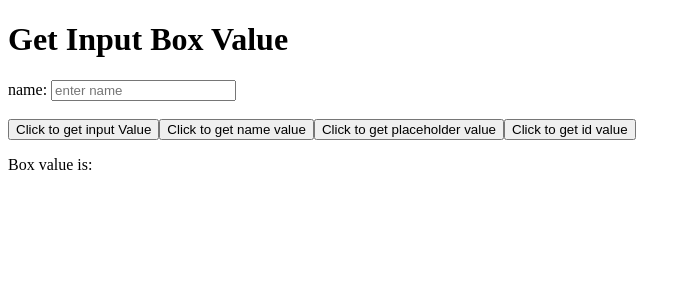
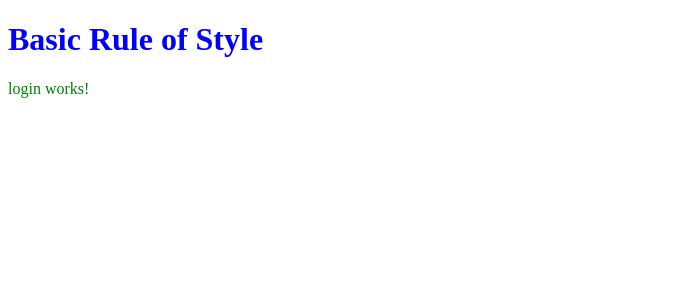
Before and after one commit to faisalmoinuddin99/ProductShut_FrontEnd, an Angular app: page / in a window 1280 px wide. Shown: the top 300 px of the page, without its empty margins (0-691 px from the left). Built offline with nearby package versions, Linux system fonts and the light colour scheme.

Commit message:
Basic Rule of Syle

```diff
--- a/src/app/app.component.css
+++ b/src/app/app.component.css
@@ -0,0 +1,5 @@
+ /* component level styling second preference */
+
+.heading{
+    color: yellow;
+}
--- a/src/app/app.component.html
+++ b/src/app/app.component.html
@@ -1,16 +1,9 @@
-<h1>{{title}}</h1>
+<h1 class="heading">{{title}}</h1>
 
-<label>name: </label>
-<input type="text"
-#box
-name="username" id="userId" placeholder="enter name"
-/>
-<br>
-<br>
-<button (click)="getValue(box.value)">Click to get input Value</button>
-<button (click)="getValue(box.name)">Click to get name value</button>
-<button (click)="getValue(box.placeholder)">Click to get placeholder value</button>
-<button (click)="getValue(box.id)">Click to get id value</button>
-<p>
- Box value is:  {{displayValue}}
-</p>
+<!-- internal styling first preference -->
+<style>
+    .heading{
+        color: blue;
+    }
+</style>
+<app-login></app-login>
--- a/src/app/app.component.ts
+++ b/src/app/app.component.ts
@@ -6,7 +6,7 @@ import { Component } from '@angular/core';
   styleUrls: ['./app.component.css']
 })
 export class AppComponent {
-  title: string = 'Get Input Box Value';
+  title: string = 'Basic Rule of Style';
 
   displayValue: string = ''
   getValue(val: string){
--- a/src/app/app.module.ts
+++ b/src/app/app.module.ts
@@ -2,6 +2,7 @@ import { NgModule } from '@angular/core';
 import { BrowserModule } from '@angular/platform-browser';
 
 import { AppComponent } from './app.component';
+import { LoginComponent } from './login/login.component';
 
 
 @NgModule({
@@ -9,6 +10,7 @@ import { AppComponent } from './app.component';
   // used to register components
   declarations: [
     AppComponent,
+    LoginComponent,
 
   ],
   // used to register modules
--- /dev/null
+++ b/src/app/login/login.component.html
@@ -0,0 +1 @@
+<p class="heading">login works!</p>
--- /dev/null
+++ b/src/app/login/login.component.ts
@@ -0,0 +1,15 @@
+import { Component, OnInit } from '@angular/core';
+
+@Component({
+  selector: 'app-login',
+  templateUrl: './login.component.html',
+  styleUrls: ['./login.component.css']
+})
+export class LoginComponent implements OnInit {
+
+  constructor() { }
+
+  ngOnInit(): void {
+  }
+
+}
--- a/src/styles.css
+++ b/src/styles.css
@@ -1 +1,4 @@
 /* You can add global styles to this file, and also import other style files */
+.heading{
+    color: green;
+}
```
Also changed, not shown: src/app/login/login.component.css (added), 1 other file (tests, documents, lock files or other folders).
